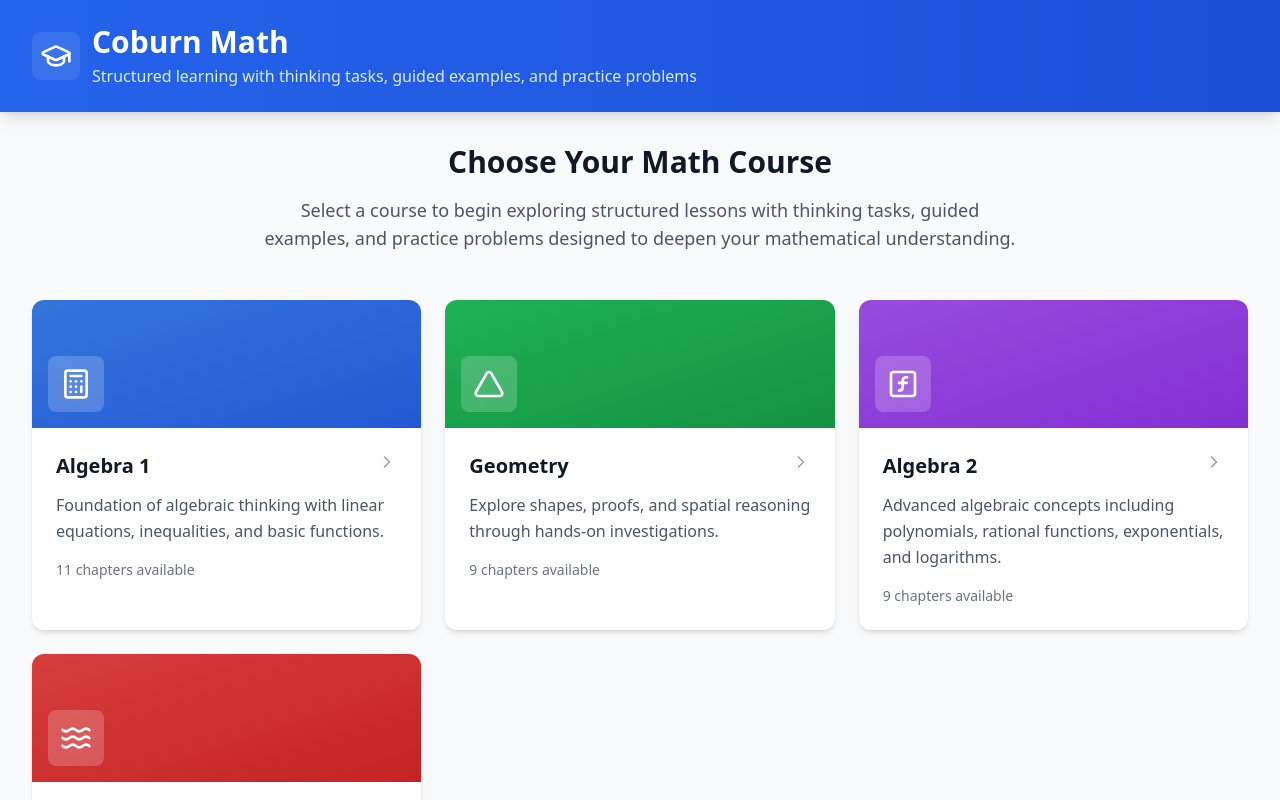
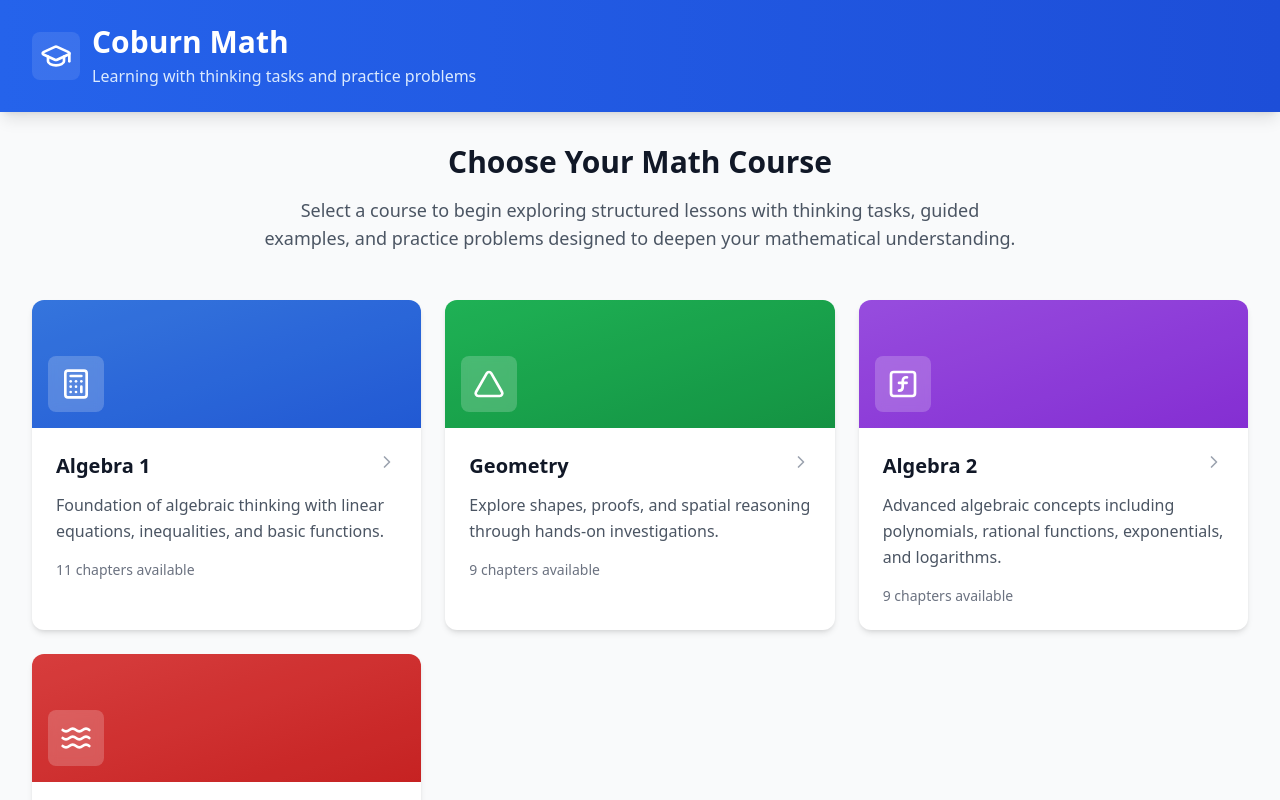
Before and after one commit to hanscoburn4/CoburnMath, a React (Vite) app: page / in a window 1280 px wide. Shown: the top 800 px of the page. Built offline with nearby package versions, Linux system fonts and the light colour scheme.

Commit message:
Update App.tsx

```diff
--- a/src/App.tsx
+++ b/src/App.tsx
@@ -75,7 +75,7 @@ function App() {
   const getHeaderSubtitle = () => {
     switch (appState.currentView) {
       case 'courses':
-        return 'Structured learning with thinking tasks, guided examples, and practice problems';
+        return 'Learning with thinking tasks and practice problems';
       case 'chapters':
         return 'Select a chapter to begin your learning journey';
       case 'lessons':
```
